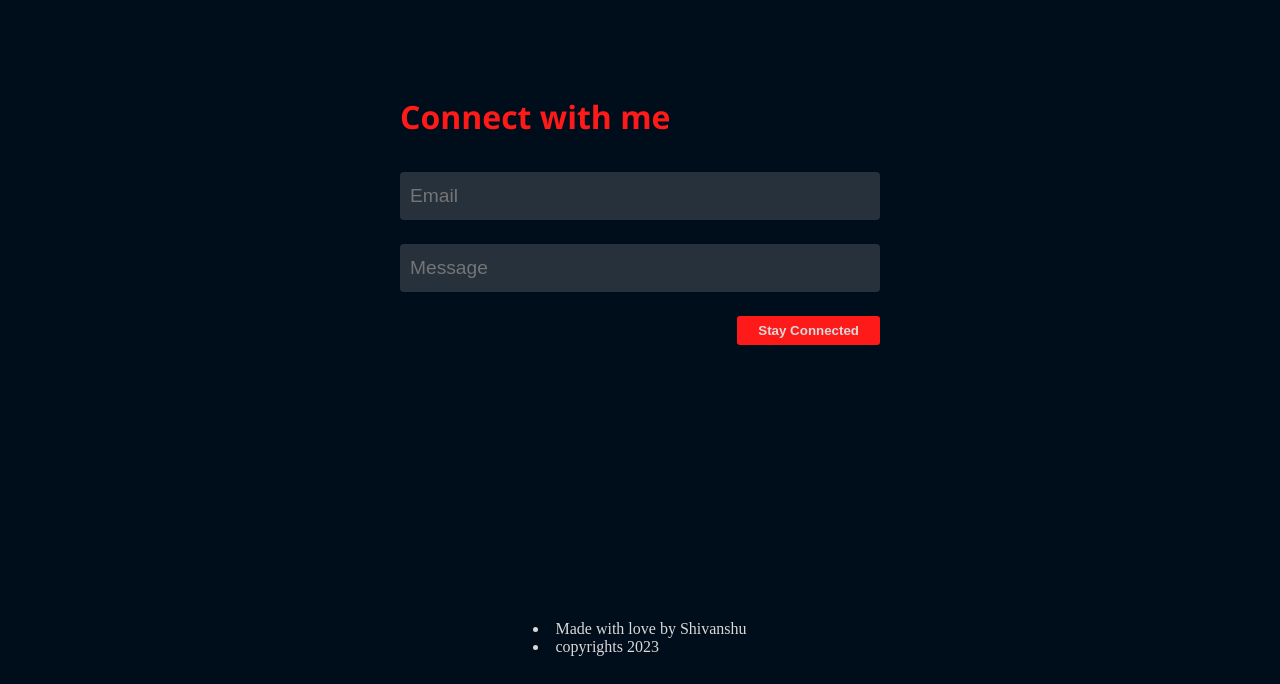
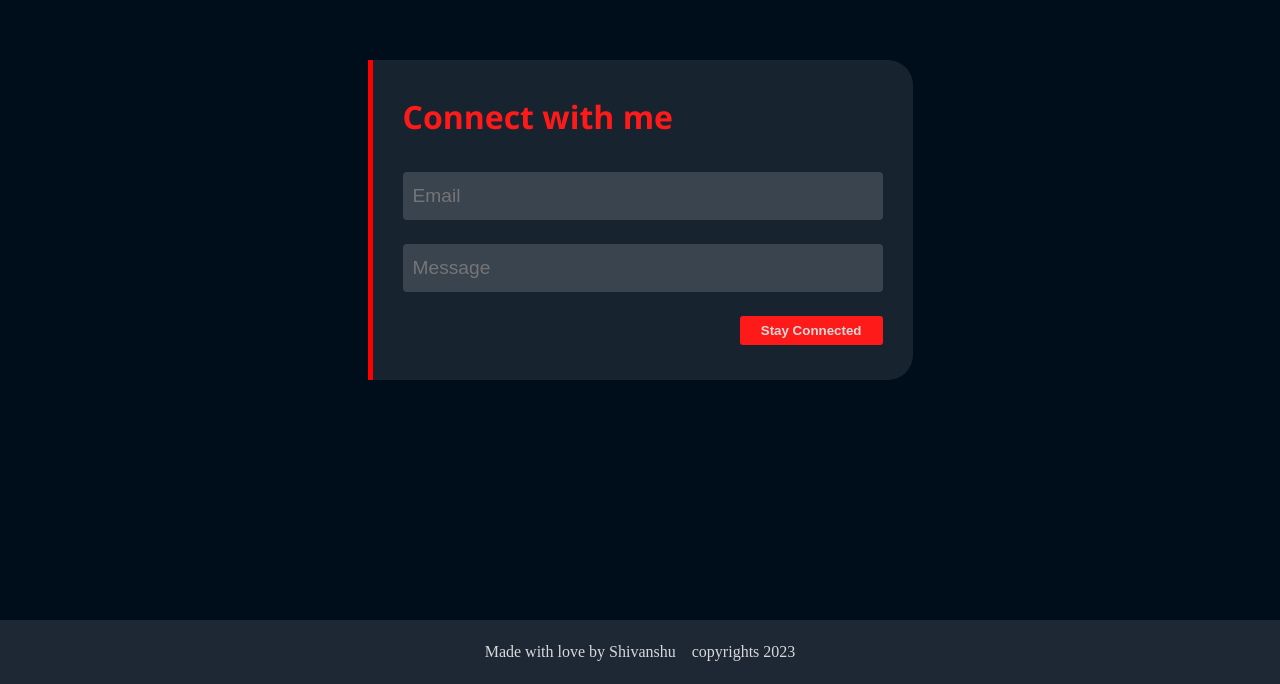
Before and after one commit to shivanshuhere/myPortfolio, a website built with Vite: page index.html in a window 1280 px wide. Shown: the part 1895-2579 px from the top of the page. Before the commit the page ends 2551 px from the top, so only its background shows below. Built offline with nearby package versions, Linux system fonts and the light colour scheme.

Commit message:
Add animation to skill box,  style to footer and scroll behaviour

```diff
--- a/style.css
+++ b/style.css
@@ -15,6 +15,10 @@
   padding: 0;
   margin: 0;
 }
+html {
+  scroll-behavior: smooth;
+
+}
 
 body{
   display: flex;
@@ -22,7 +26,7 @@ body{
   align-items: center;
   justify-content: center;
   background-color: var(--clr-bg);
-  scroll-behavior: smooth;
+
   color: var(--clr-heading);
 
 }
@@ -92,20 +96,24 @@ body{
 .hero
 {
   color: var(--clr-heading);  /* temp */
-  width: 100%;
+  width: 80%;
 }
+
 
 .hero__heading
 {
   margin-bottom: 1rem;
   font-size: xx-large;
+
 }
 
 .hero__subheading
 {
   margin-bottom: 2rem;
   color: var(--clr-subheading);
+  max-width: 90%;
 }
+
 
 .btn
 {
@@ -177,6 +185,15 @@ body{
   border-radius: 8px;
   background-color: rgba(245, 245, 245, 0.076);
   backdrop-filter: blur(10px);
+  transition: all ease 0.8s;
+}
+
+.grid .skill__item:nth-child(even):hover {
+  box-shadow: 10px 10px rgba(255, 0, 0, 0.9) ;
+}
+
+.grid .skill__item:nth-child(odd):hover {
+  box-shadow: -10px 10px rgba(255, 255, 255, 0.9) ;
 }
 
  .grid .item__header
@@ -194,17 +211,25 @@ body{
 .sec3
 {
   justify-content: center;
+
 }
 
 .connect
 {
-  width: 30rem;
+  min-width: 30rem;
+  max-width: 100%;
   height: 20rem;
   display: flex;
   flex-direction: column;
   align-items: center;
   justify-content: center;
   gap:24px;
+  background-color: #ffffff17;
+  border-top-right-radius: 25px;
+  border-bottom-right-radius: 25px;
+  border-left: red 5px solid;
+  padding: 10px 30px;
+
 }
 
 .connect__heading
@@ -219,7 +244,7 @@ body{
 
 .connect__email, .connect__message
 {
-  width: 100%;
+  width: 30rem;
   height: 3rem;
   background-color: rgba(245, 245, 245, 0.151);
   color: var(--clr-bg);
@@ -233,3 +258,22 @@ body{
 {
   align-self: flex-end;
 }
+
+
+
+/* footer */
+.footer {
+  width: 100%;
+  height: 4rem;
+  text-align: center;
+  display: flex;
+  align-items: center;
+  justify-content: center;
+  gap: 1rem;
+  background-color: rgba(245, 245, 245, 0.118);
+}
+
+.footer .footer__list {
+  list-style: none;
+
+}
```
